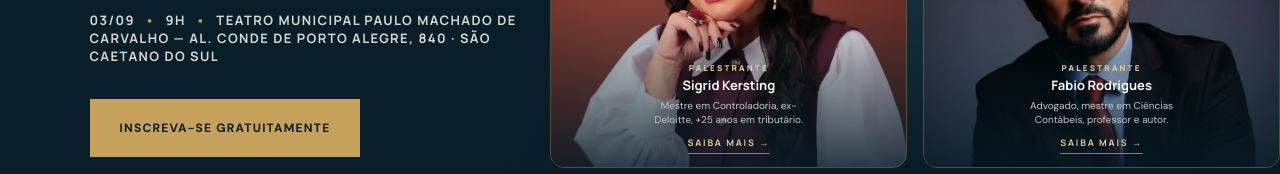
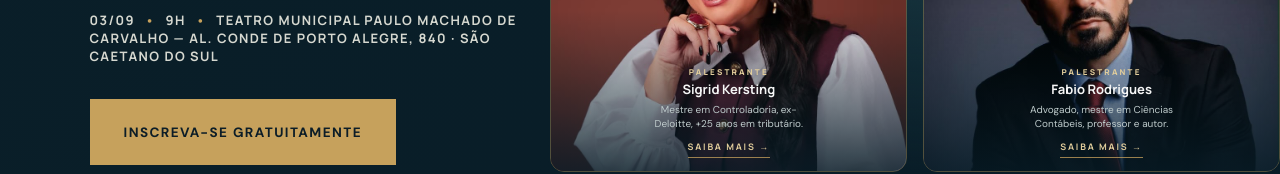
Before and after one commit to guilhermerampazzo/elias-evento-renan, a website: page index.html in a window 1280 px wide. Shown: the part 785-959 px from the top of the page. Drawn offline with Linux system fonts and the light colour scheme.

Commit message:
Aumentar botao do CTA no hero

```diff
--- a/styles.css
+++ b/styles.css
@@ -37,7 +37,7 @@ h1,h2,h3,p{margin-top:0}
 .hero-meta{font:700 13px 'Manrope';letter-spacing:1.4px;text-transform:uppercase;color:#d6d8d0;margin:0 0 34px}
 .hero-meta span{color:var(--gold);margin:0 6px}
 .button{display:inline-flex;align-items:center;justify-content:center;min-height:48px;padding:15px 21px;border:0;font:700 11px 'DM Sans';letter-spacing:1px;text-transform:uppercase;text-decoration:none;cursor:pointer;transition:transform 160ms var(--ease-out),background 160ms ease,color 160ms ease}
-.hero-copy>.button{min-width:228px;min-height:58px;padding:19px 30px;font-size:12px;letter-spacing:1.2px}
+.hero-copy>.button{min-width:264px;min-height:66px;padding:21px 34px;font-size:13.5px;letter-spacing:1.4px}
 .section-cta{display:flex;flex-direction:column;align-items:flex-start;gap:10px;margin-top:38px}
 .section-cta .button{min-width:220px;min-height:56px;padding:18px 28px;font-size:12px;letter-spacing:1.15px}
 .section-cta .button-navy{width:auto}
```
